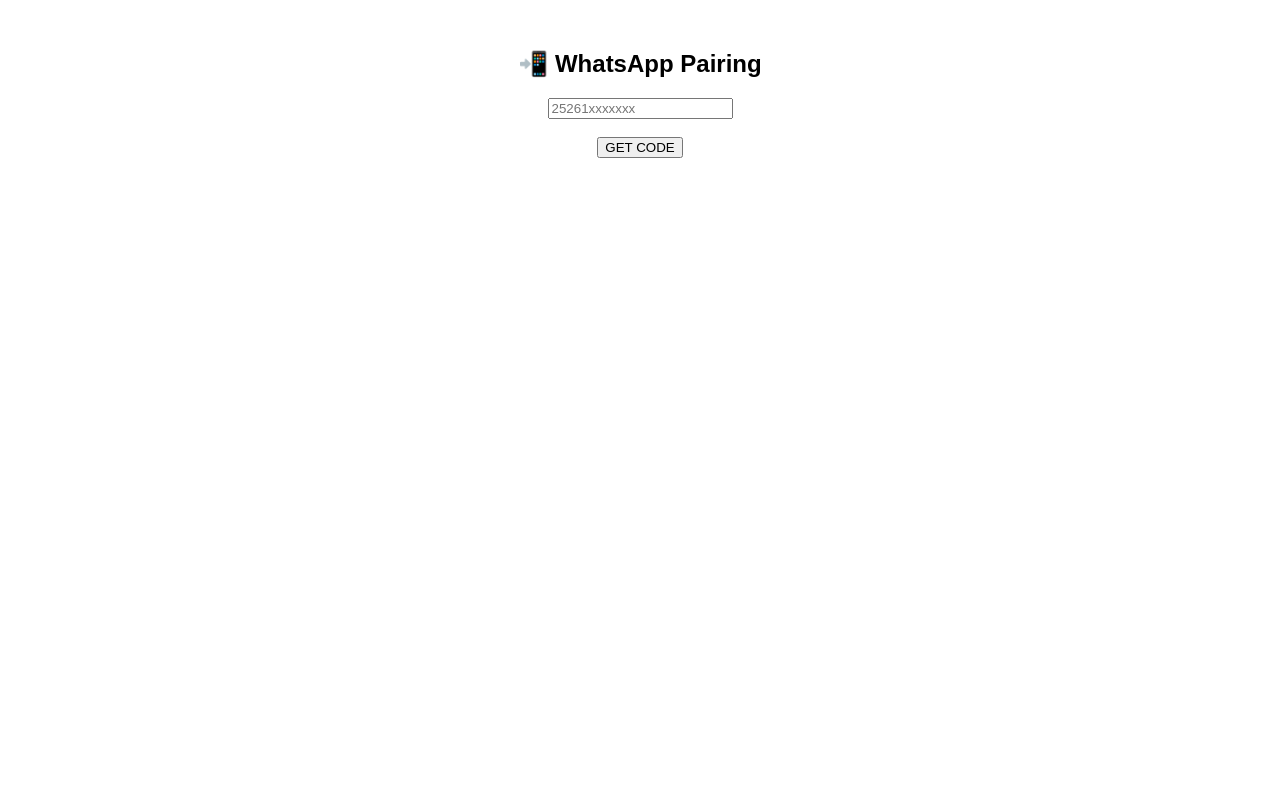
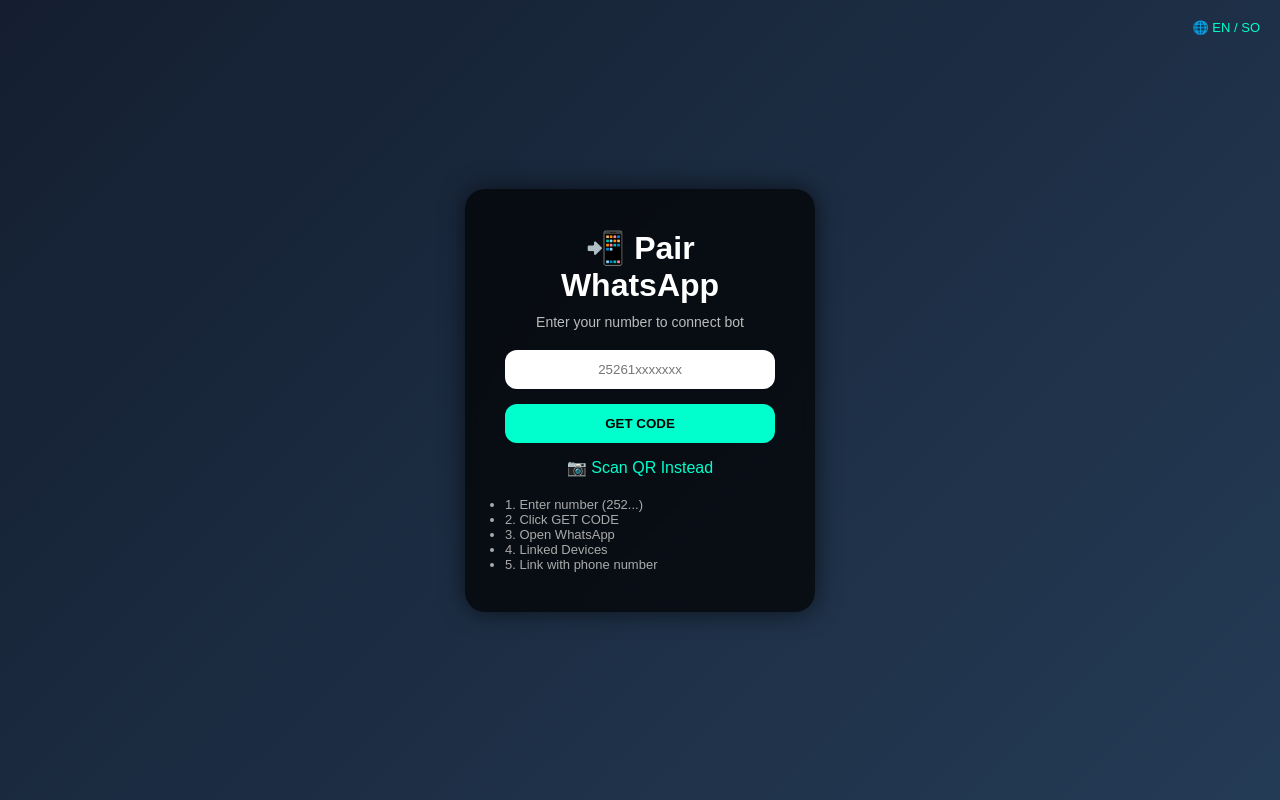
Before and after one commit to shiiqaxmad/shiiqaxmad, a website: page pair.html in a window 1280 px wide. Drawn offline with Linux system fonts and the light colour scheme.

Commit message:
Update pair.html

```diff
--- a/pair.html
+++ b/pair.html
@@ -2,17 +2,164 @@
 <html lang="en">
 <head>
   <meta charset="UTF-8">
-  <title>PAIR CODE</title>
+  <meta name="viewport" content="width=device-width, initial-scale=1.0">
+  <title>Pair WhatsApp</title>
+
+  <style>
+    * {
+      margin:0;
+      padding:0;
+      box-sizing:border-box;
+      font-family: Arial;
+    }
+
+    body {
+      height:100vh;
+      display:flex;
+      justify-content:center;
+      align-items:center;
+      background: linear-gradient(135deg,#141e30,#243b55);
+      color:white;
+    }
+
+    .card {
+      background: rgba(0,0,0,0.7);
+      padding:40px;
+      border-radius:20px;
+      width:350px;
+      text-align:center;
+      backdrop-filter: blur(10px);
+      box-shadow:0 0 25px rgba(0,0,0,0.6);
+    }
+
+    h1 {
+      margin-bottom:10px;
+    }
+
+    p {
+      font-size:14px;
+      color:#bbb;
+      margin-bottom:20px;
+    }
+
+    input {
+      width:100%;
+      padding:12px;
+      border-radius:12px;
+      border:none;
+      margin-bottom:15px;
+      text-align:center;
+    }
+
+    button {
+      width:100%;
+      padding:12px;
+      border:none;
+      border-radius:12px;
+      background:#00ffcc;
+      font-weight:bold;
+      cursor:pointer;
+    }
+
+    button:disabled {
+      background:gray;
+    }
+
+    .qr {
+      margin-top:15px;
+      display:block;
+      color:#00ffcc;
+      text-decoration:none;
+    }
+
+    .steps {
+      margin-top:20px;
+      text-align:left;
+      font-size:13px;
+      color:#aaa;
+    }
+
+    .lang {
+      position:absolute;
+      top:20px;
+      right:20px;
+      cursor:pointer;
+      font-size:13px;
+      color:#00ffcc;
+    }
+
+    .loader {
+      display:none;
+      margin-top:10px;
+    }
+  </style>
 </head>
-<body style="text-align:center; font-family:Arial; margin-top:50px;">
 
-  <h2>📲 WhatsApp Pairing</h2>
+<body>
 
-  <form method="POST" action="/pair">
-    <input type="text" name="number" placeholder="25261xxxxxxx" required />
-    <br><br>
-    <button type="submit">GET CODE</button>
+<div class="lang" onclick="toggleLang()">🌐 EN / SO</div>
+
+<div class="card">
+  <h1 id="title">📲 Pair WhatsApp</h1>
+  <p id="desc">Enter your number to connect bot</p>
+
+  <form id="form" method="POST" action="/pair">
+    <input id="number" name="number" placeholder="25261xxxxxxx" required>
+    <button id="btn" type="submit">GET CODE</button>
   </form>
+
+  <div class="loader" id="loader">⏳ Generating code...</div>
+
+  <a href="/qr" class="qr">📷 Scan QR Instead</a>
+
+  <ul class="steps" id="steps">
+    <li>1. Enter number (252...)</li>
+    <li>2. Click GET CODE</li>
+    <li>3. Open WhatsApp</li>
+    <li>4. Linked Devices</li>
+    <li>5. Link with phone number</li>
+  </ul>
+</div>
+
+<script>
+let isEnglish = true;
+
+function toggleLang() {
+  isEnglish = !isEnglish;
+
+  document.getElementById("title").innerText = isEnglish ? "📲 Pair WhatsApp" : "📲 Ku Xir WhatsApp";
+  document.getElementById("desc").innerText = isEnglish ? "Enter your number to connect bot" : "Geli number-kaaga si aad bot-ka ugu xirto";
+  document.getElementById("btn").innerText = isEnglish ? "GET CODE" : "HEL CODE";
+
+  document.getElementById("steps").innerHTML = isEnglish ? `
+    <li>1. Enter number (252...)</li>
+    <li>2. Click GET CODE</li>
+    <li>3. Open WhatsApp</li>
+    <li>4. Linked Devices</li>
+    <li>5. Link with phone number</li>
+  ` : `
+    <li>1. Geli number (252...)</li>
+    <li>2. Riix HEL CODE</li>
+    <li>3. Fur WhatsApp</li>
+    <li>4. Linked Devices</li>
+    <li>5. Link with phone number</li>
+  `;
+}
+
+// VALIDATION + LOADING
+document.getElementById("form").addEventListener("submit", function(e) {
+  const number = document.getElementById("number").value;
+
+  if (!number.startsWith("252") || number.length < 12) {
+    alert("❌ Number sax geli (252...)");
+    e.preventDefault();
+    return;
+  }
+
+  document.getElementById("btn").disabled = true;
+  document.getElementById("loader").style.display = "block";
+});
+</script>
 
 </body>
 </html>
```
